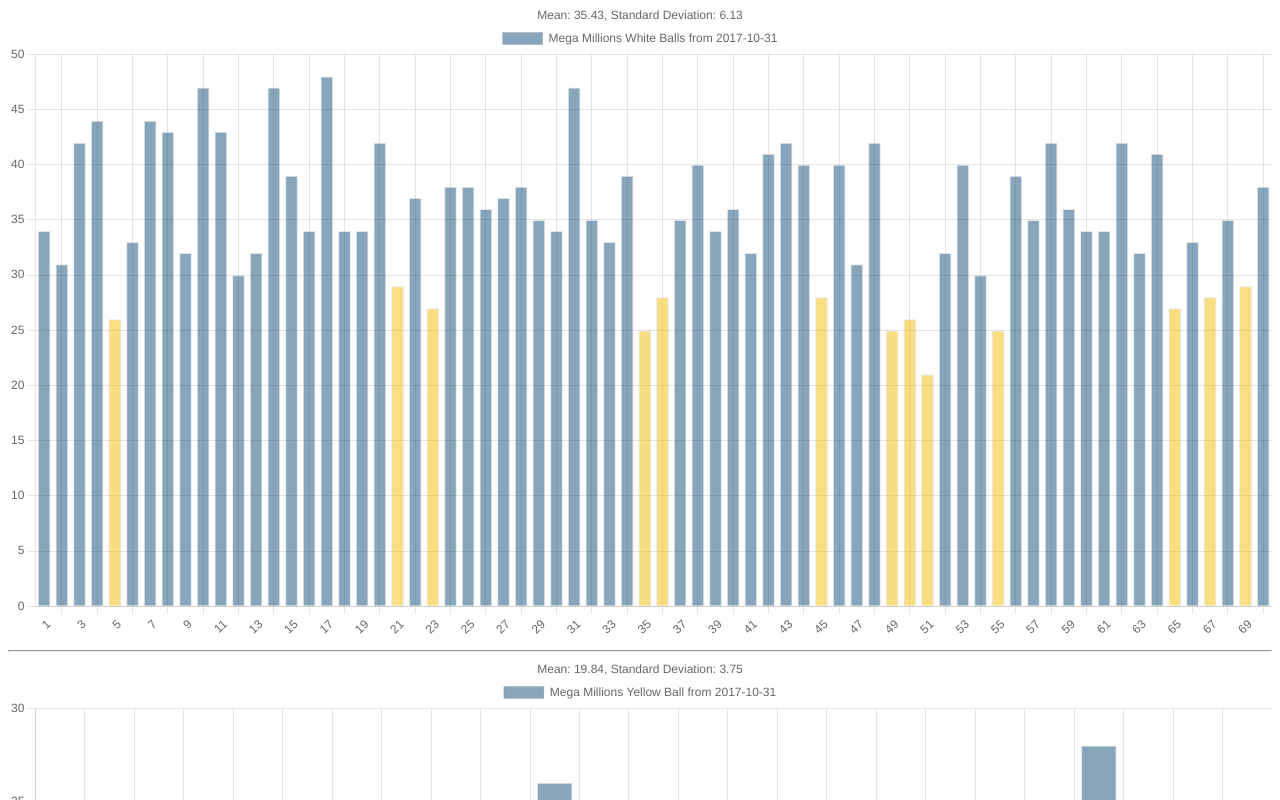
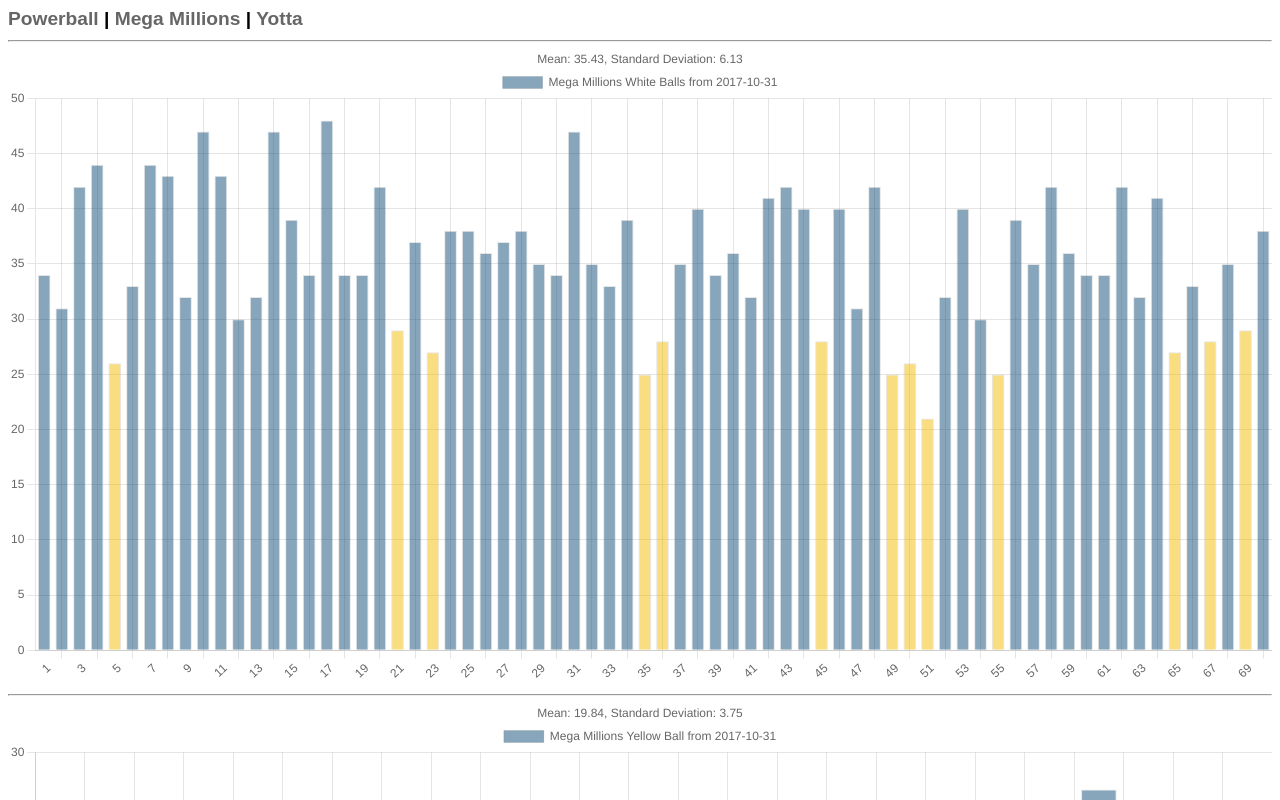
Before and after one commit to luisc/slightlybetterlotteryodds, a plain HTML site: page output/mega_millions.html in a window 1280 px wide. Shown: the top 800 px of the page. Drawn offline with nearby package versions, Linux system fonts and the light colour scheme.

Commit message:
add menu to charts and link them

```diff
--- a/output/mega_millions.html
+++ b/output/mega_millions.html
@@ -24,10 +24,32 @@
     hr {
       margin: 10px 0;
     }
+    #menu {
+      font-family: Arial, Helvetica, sans-serif;
+      font-size: 1.2rem;
+      font-weight: bold;
+    }
+
+    #menu a:link, a:visited {
+      color: #666;
+      text-decoration: none;
+    }
+
+    #menu a:active, a:hover {
+      color: #ddd;
+    }
   </style>
 </head>
 
 <body>
+
+  <div id="menu">
+    <a href="powerball.html">Powerball</a> |
+    <a href="mega_millions.html">Mega Millions</a> |
+    <a href="yotta.html">Yotta
+  </div>
+
+  <hr>
 
   <div>
     <canvas id="chart_white_balls"></canvas>
```
Also changed, not shown: output/powerball.html (+22 -0 lines), output/yotta.html (+22 -0 lines), 1 other file.
